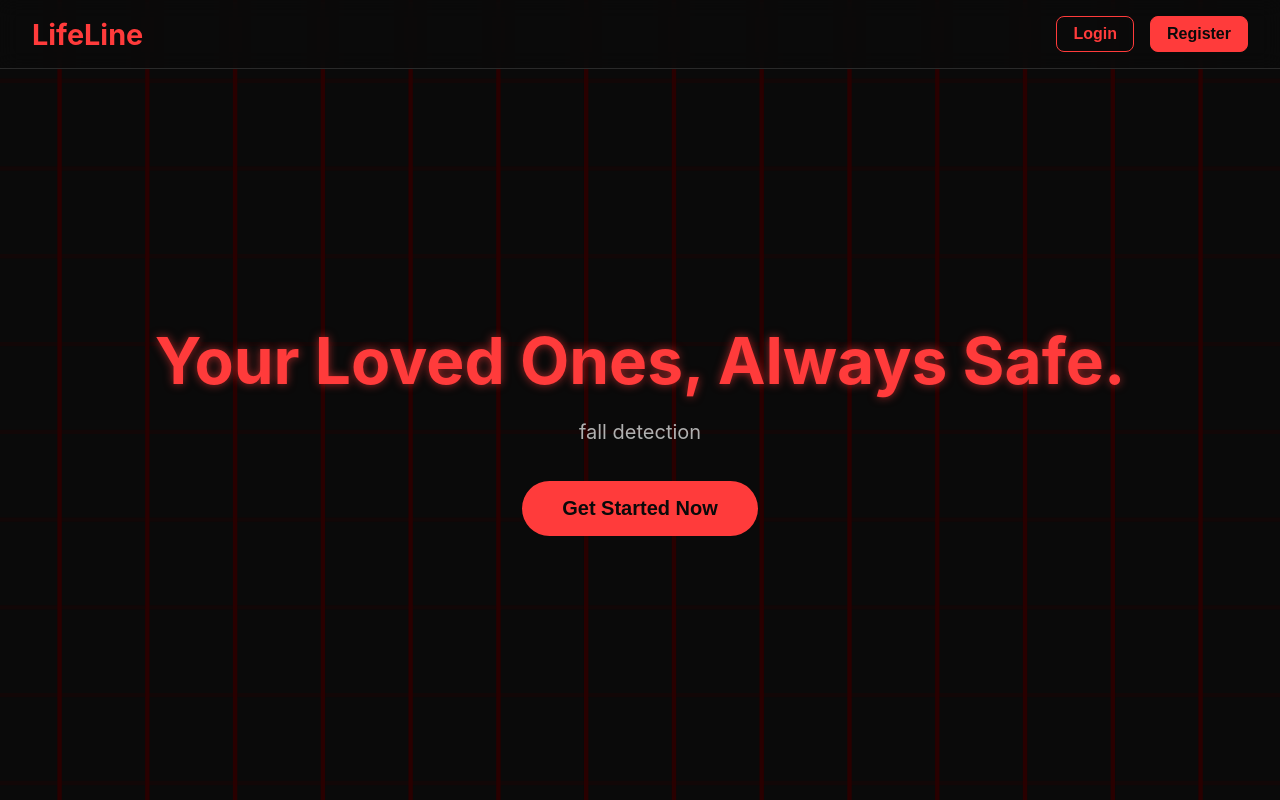
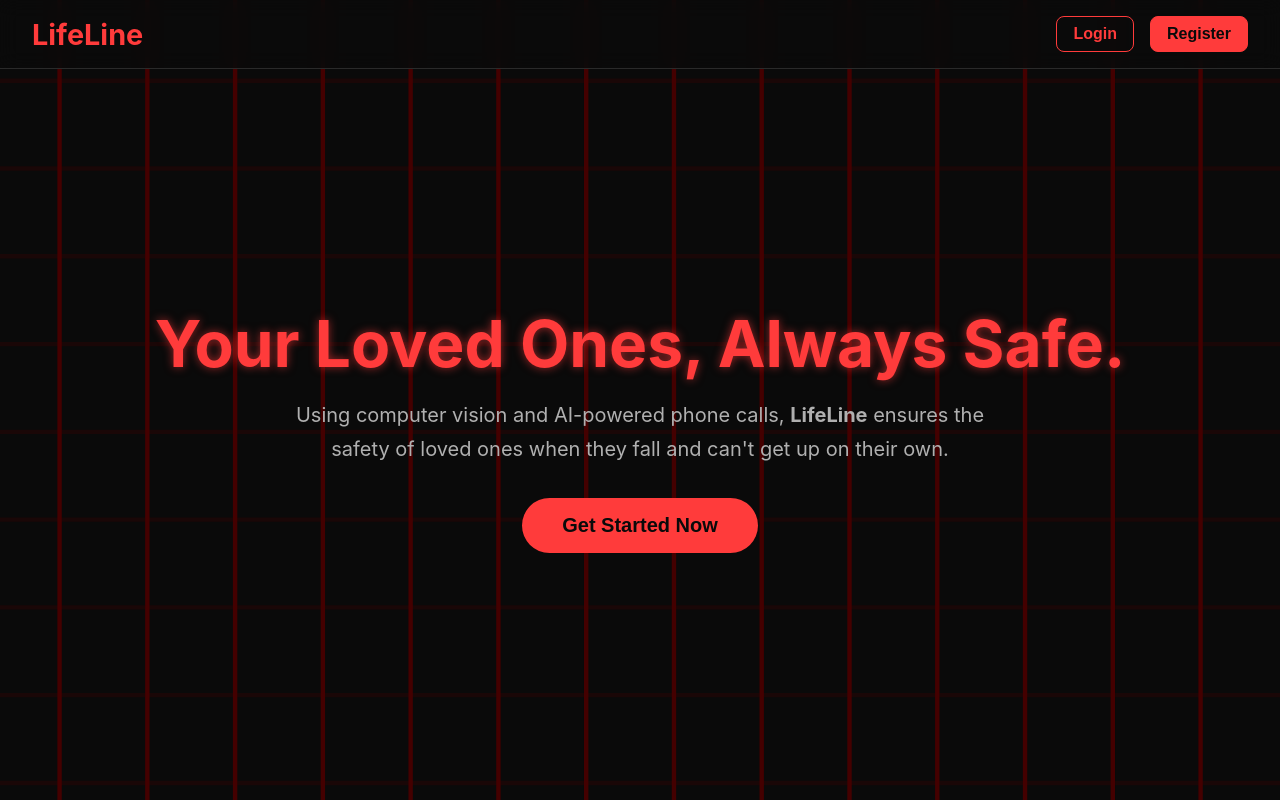
Before and after one commit to spicybigmac/lifeline, a Next.js app in the folder frontend/: page / in a window 1280 px wide. Built offline with nearby package versions, Linux system fonts and the light colour scheme.

Commit message:
increased threshold, updated description

```diff
--- a/frontend/app/components/home.tsx
+++ b/frontend/app/components/home.tsx
@@ -19,7 +19,7 @@ const Home: FC<HomeComponentProps> = ({ set_page }) => {
                 <div className="hero-content">
                     <h1>Your Loved Ones, Always Safe.</h1>
                     <p>
-                        fall detection
+                        Using computer vision and AI-powered phone calls, <b>LifeLine</b> ensures the safety of loved ones when they fall and can't get up on their own.
                     </p>
                     <button onClick={() => { set_page("register") }} className="cta-button">
                         Get Started Now
--- a/frontend/app/components/monitor.tsx
+++ b/frontend/app/components/monitor.tsx
@@ -23,7 +23,8 @@ const Monitor: FC<MonitorComponentProps> = ({ set_page, user }) => {
     const analysisInterval = useRef<NodeJS.Timeout | null>(null);
     const [processedData, setProcessedData] = useState({ image: null, detections: [] });
 
-    const threshold = 10;
+    const interval_ms = 250;
+    const threshold = 40;
     let fallCount = 0;
 
     useEffect(() => {
@@ -140,7 +141,7 @@ const Monitor: FC<MonitorComponentProps> = ({ set_page, user }) => {
             return;
         }
         setIsMonitoring(true);
-        analysisInterval.current = setInterval(analyzeFrame, 250);
+        analysisInterval.current = setInterval(analyzeFrame, interval_ms);
     };
 
     const stopMonitoring = () => {
--- a/frontend/app/globals.css
+++ b/frontend/app/globals.css
@@ -156,7 +156,7 @@ main {
 /* Hero Section */
 .hero-section { display: flex; justify-content: center; align-items: center; min-height: calc(100vh - 80px); }
 .hero-content h1 { font-size: 4rem; }
-.hero-content p { font-size: 1.25rem; max-width: 600px; margin: 1rem auto 2rem auto; }
+.hero-content p { font-size: 1.25rem; max-width: 700px; margin: 1rem auto 2rem auto; }
 .cta-button {
     font-size: 1.25rem; font-weight: bold; padding: 1rem 2.5rem; background-color: #ff3b3b; color: #0a0a0a;
     border: none; border-radius: 50px; cursor: pointer; transition: all 0.2s;
--- a/frontend/app/page.tsx
+++ b/frontend/app/page.tsx
@@ -24,7 +24,7 @@ const ColumnAnimation: FC = () => (
         <svg xmlns="http://www.w3.org/2000/svg" viewBox="0 0 1400 300" preserveAspectRatio="xMidYMid meet">
             <path
                 d="M0 0 L0 300 M20 0 L20 300 M40 0 L40 300 M60 0 L60 300 M80 0 L80 300 M100 0 L100 300 M120 0 L120 300 M140 0 L140 300 M160 0 L160 300 M180 0 L180 300 M200 0 L200 300 M220 0 L220 300 M240 0 L240 300 M260 0 L260 300 M280 0 L280 300 M300 0 L300 300 M320 0 L320 300 M340 0 L340 300 M360 0 L360 300 M380 0 L380 300 M400 0 L400 300 M420 0 L420 300 M440 0 L440 300 M460 0 L460 300 M480 0 L480 300 M500 0 L500 300 M520 0 L520 300 M540 0 L540 300 M560 0 L560 300 M580 0 L580 300 M600 0 L600 300 M620 0 L620 300 M640 0 L640 300 M660 0 L660 300 M680 0 L680 300"
-                stroke="#290000ff"
+                stroke="#440000ff"
                 strokeWidth="1"
                 fill="none"
             />
@@ -37,7 +37,7 @@ const RowAnimation: FC = () => (
         <svg xmlns="http://www.w3.org/2000/svg" viewBox="0 0 1400 300" preserveAspectRatio="xMidYMid meet">
             <path
                 d="M0 0 L2000 0 M0 20 L2000 20 M0 40 L2000 40 M0 60 L2000 60 M0 80 L2000 80 M0 100 L2000 100 M0 120 L2000 120 M0 140 L2000 140 M0 160 L2000 160 M0 180 L2000 180 M0 200 L2000 200 M0 220 L2000 220 M0 240 L2000 240 M0 260 L2000 260 M0 280 L2000 280 M0 300 L2000 300 M0 320 L2000 320 M0 340 L2000 340 M0 360 L2000 360 M0 380 L2000 380 M0 400 L2000 400 M0 420 L2000 420 M0 440 L2000 440 M0 460 L2000 460 M0 480 L2000 480 M0 500 L2000 500 M0 520 L2000 520 M0 540 L2000 540 M0 560 L2000 560 M0 580 L2000 580"
-                stroke="#290000ff"
+                stroke="#440000ff"
                 strokeWidth="1"
                 fill="none"
             />
```
